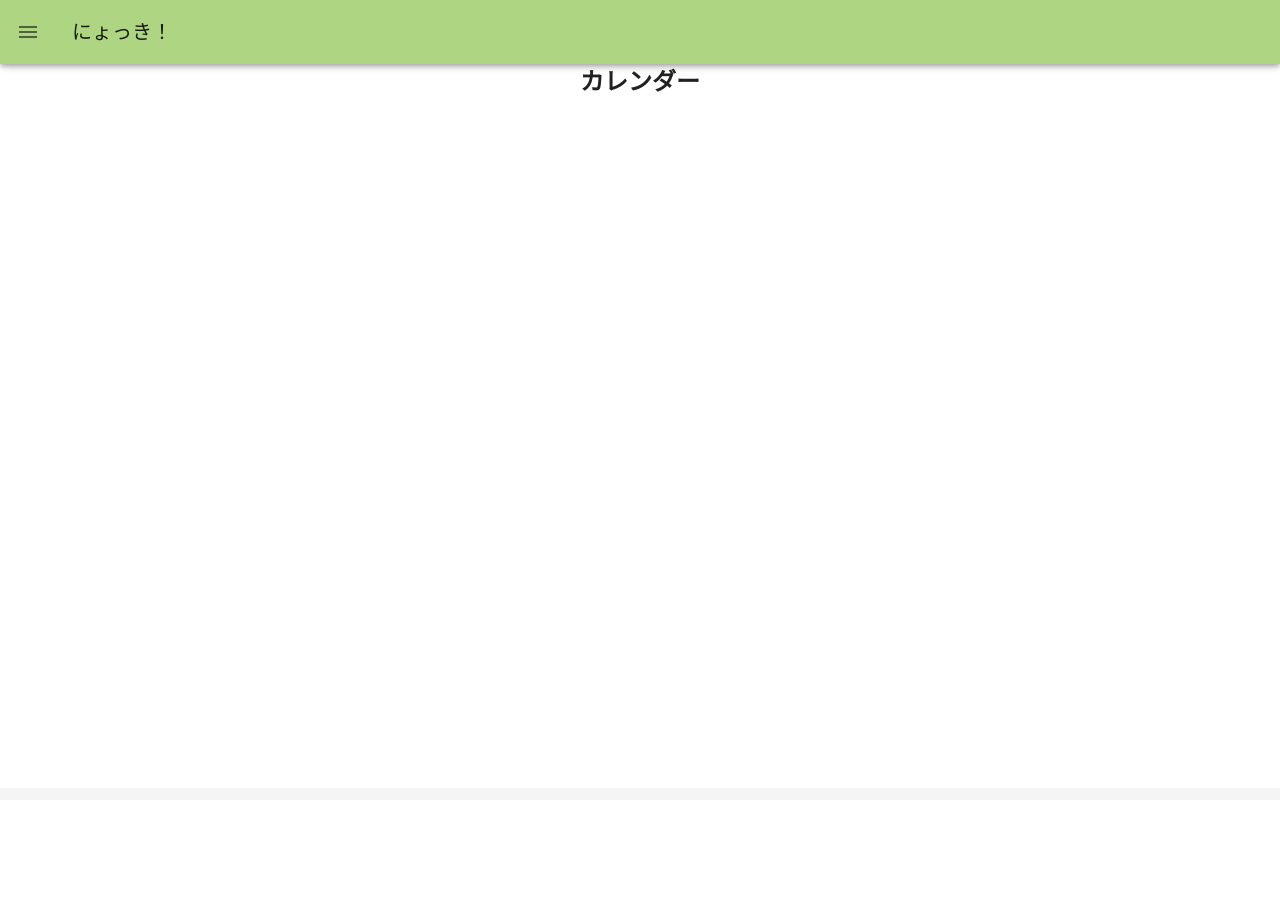
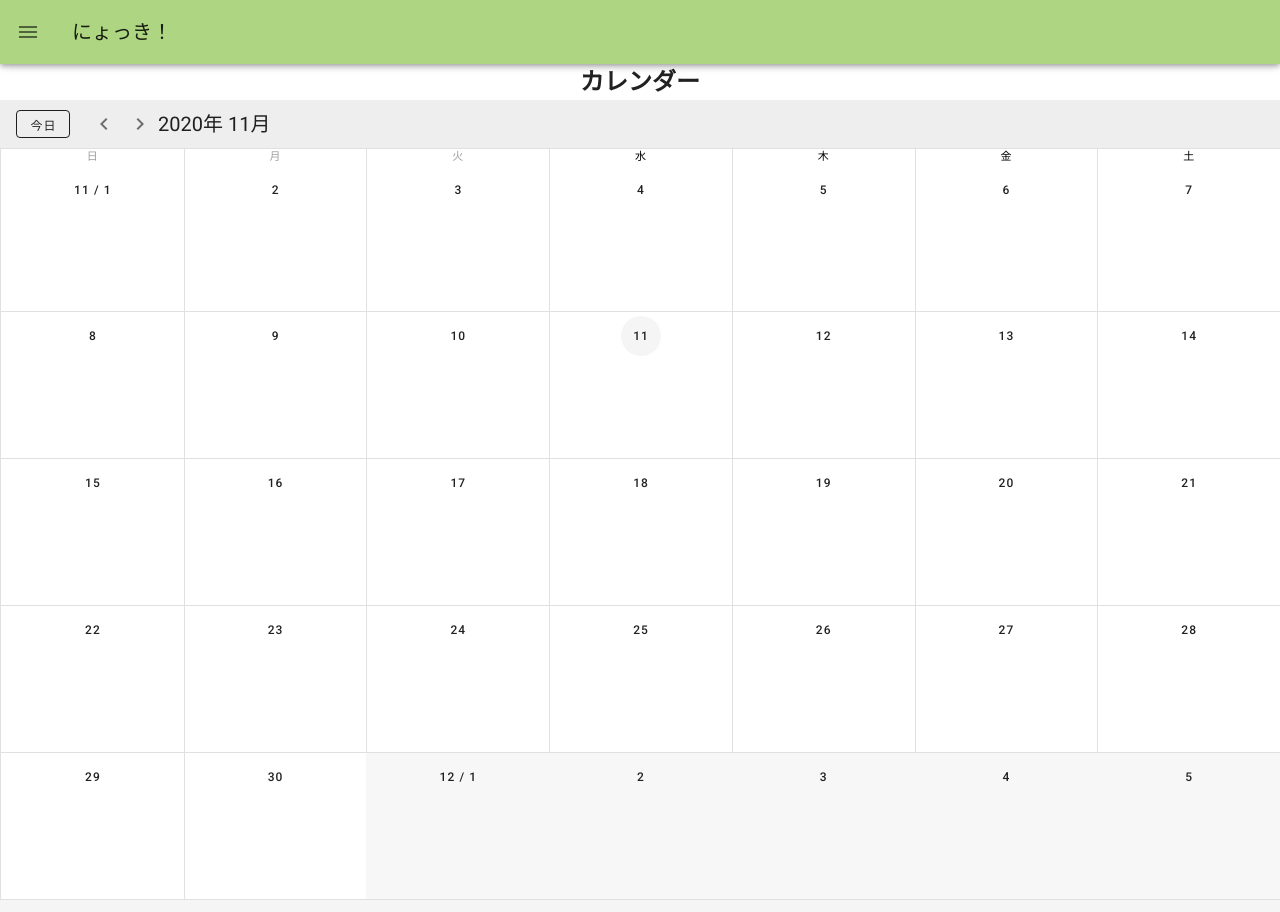
Before and after one commit to salt877/nyokki, a Vue app: page /calendar in a window 1280 px wide. Before the commit the page ends 800 px from the top, so only its background shows below. Built offline with nearby package versions, Linux system fonts and the light colour scheme.

Commit message:
カレンダーコンポーネント作成

```diff
--- a/package.json
+++ b/package.json
@@ -10,6 +10,7 @@
   "dependencies": {
     "chart.js": "^2.9.4",
     "core-js": "^3.6.5",
+    "moment": "^2.29.1",
     "vue": "^2.6.11",
     "vue-chartjs": "^3.5.1",
     "vue-chartless": "^0.1.23",
--- a/src/views/Calendar.vue
+++ b/src/views/Calendar.vue
@@ -1,11 +1,24 @@
 <template>
   <div style="text-align: center">
   <h2>カレンダー</h2>
+  <calendarComponent></calendarComponent>
 </div>
 </template>
 
 <script>
+import CalendarComponent from './CalendarComponent.vue';
+
   export default {
-    name: "Calendar"
+    name: "Calendar",
+    components:{
+      CalendarComponent
+    },
+    // data(){
+    //   return{
+    //     contents:[
+    //       {name: 'calendar', link:'/calendarComponent'}
+    //     ]
+    //   }
+    // }
   };
 </script>
--- /dev/null
+++ b/src/views/CalendarComponent.vue
@@ -0,0 +1,120 @@
+<template>
+  <div>
+    <v-app>
+
+    <v-sheet tile height="6vh" color="grey lighten-3" class="d-flex align-center">
+      <v-btn outlined small class="ma-4" @click="setToday">
+        今日
+      </v-btn>
+      <v-btn icon @click="$refs.calendar.prev()">
+        <v-icon>mdi-chevron-left</v-icon>
+      </v-btn>
+      <v-btn icon @click="$refs.calendar.next()">
+        <v-icon>mdi-chevron-right</v-icon>
+      </v-btn>
+      <v-toolbar-title>{{ title }}</v-toolbar-title>
+    </v-sheet>
+    <v-sheet height="94vh">
+      <v-calendar
+        ref="calendar"
+        v-model="value"
+        :events="events"
+        :event-color="getEventColor"
+        locale="ja-jp"
+        :day-format="(timestamp) => new Date(timestamp.date).getDate()"
+        :month-format="(timestamp) => new Date(timestamp.date).getMonth() + 1 + ' /'"
+        @change="getEvents"
+        @click:event="showEvent"
+        @click:date="viewDay"
+      ></v-calendar>
+    </v-sheet>
+    </v-app>
+  </div>
+</template>
+
+<script>
+import moment from 'moment';
+
+export default {
+  name:'Calender',
+  data: () => ({
+    events: [],
+    value: moment().format('yyyy-MM-DD'),
+  }),
+  computed: {
+    title() {
+      return moment(this.value).format('yyyy年 M月');
+    },
+  },
+  methods: {
+    setToday() {
+      this.value = moment().format('yyyy-MM-DD');
+    },
+    showEvent({ event }) {
+      alert(`clicked ${event.name}`);
+    },
+    viewDay({ date }) {
+      alert(`date: ${date}`);
+    },
+    getEvents() {
+      const events = [
+        // new Dateからmomentに変更
+        {
+          name: '会議',
+          start: moment('2020-08-03 10:00:00').toDate(),
+          end: moment('2020-08-03 11:00:00').toDate(),
+          color: 'blue',
+          timed: true,
+        },
+        // イベントを追加
+        {
+          name: '休暇',
+          start: moment('2020-08-04').toDate(),
+          end: moment('2020-08-04').toDate(),
+          color: 'green',
+          timed: false,
+        },
+        {
+          name: '出張',
+          start: moment('2020-08-05').toDate(),
+          end: moment('2020-08-07').toDate(),
+          color: 'cyan',
+          timed: false,
+        },
+        {
+          name: '飲み会',
+          start: moment('2020-08-06').toDate(),
+          end: moment('2020-08-06').toDate(),
+          color: 'orange',
+          timed: false,
+        },
+        {
+          name: '打ち合わせ',
+          start: moment('2020-08-07 10:00').toDate(),
+          end: moment('2020-08-07 11:00').toDate(),
+          color: 'cyan',
+          timed: true,
+        },
+        {
+          name: '振り返り',
+          start: moment('2020-08-07 11:00:00').toDate(),
+          end: moment('2020-08-07 12:00').toDate(),
+          color: 'cyan',
+          timed: true,
+        },
+        {
+          name: '休暇',
+          start: moment('2020-09-07').toDate(),
+          end: moment('2020-09-11').toDate(),
+          color: 'green',
+          timed: false,
+        },
+      ];
+      this.events = events;
+    },
+    getEventColor(event) {
+      return event.color;
+    },
+  },
+};
+</script>
```
Also changed, not shown: src/router.js (+7 -2 lines), src/views/Chart.vue (added).
